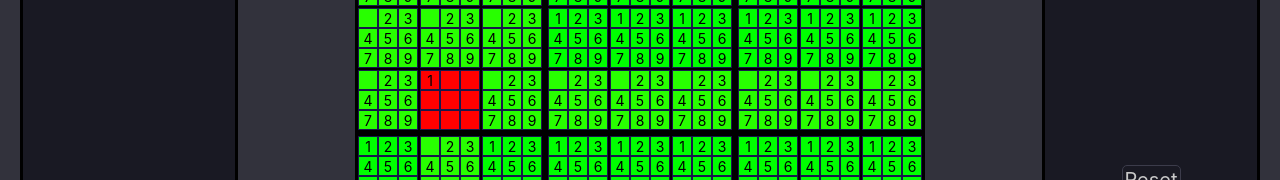
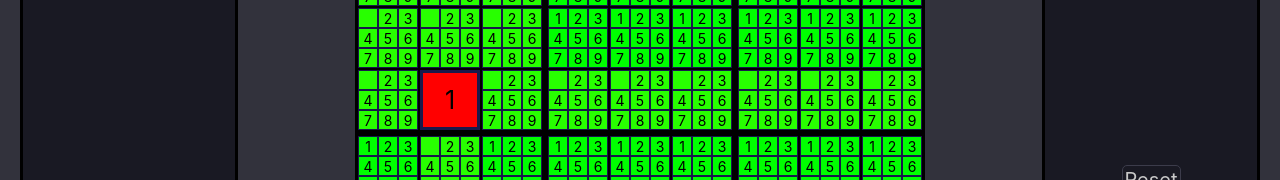
Before and after one commit to peoplestealusernames/sudoku-wave-collapse, a React (Create React App) app: page / in a window 1280 px wide. Both pictures are taken after a click on the element "Step Collapse". Shown: the part 172-352 px from the top of the page. Built offline with nearby package versions, Linux system fonts and the light colour scheme.

Commit message:
Display last number only if only one choice is left

```diff
--- a/src/App.css
+++ b/src/App.css
@@ -75,3 +75,16 @@
   border: 1px solid rgb(25, 25, 75);
   user-select: none;
 }
+
+.CellSelectLast {
+  display: table-cell;
+  width: 54px;
+  height: 54px;
+  font-size: 25px;
+  justify-content: center;
+  align-items: center;
+  align-content: center;
+  vertical-align: middle;
+  border: 3px solid rgb(25, 25, 75);
+  user-select: none;
+}
--- a/src/App.tsx
+++ b/src/App.tsx
@@ -69,6 +69,13 @@ function App() {
   }) {
     const Allowed = Table[props.row][props.col]
 
+    const Choices = GetAllowed(Table, props.row, props.col)
+
+    if (Choices.length === 1)
+      return <div className="CellSelectLast">
+        {Choices[0]}
+      </div>
+
     return <div style={{ display: "table" }}>
       {[...new Array(3)].map((e, row) => <div key={row} style={{ display: "table-row" }}>
         {[...new Array(3)].map((e, col) => {
```
